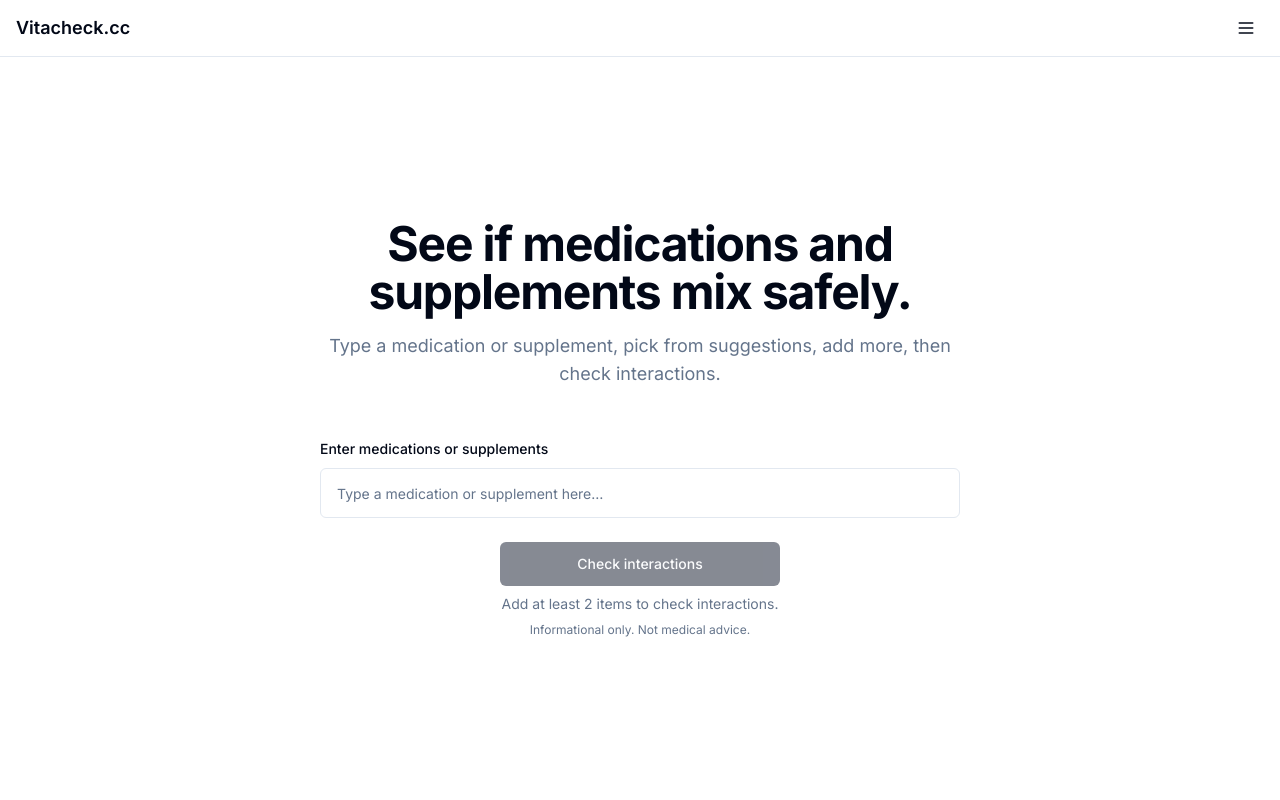
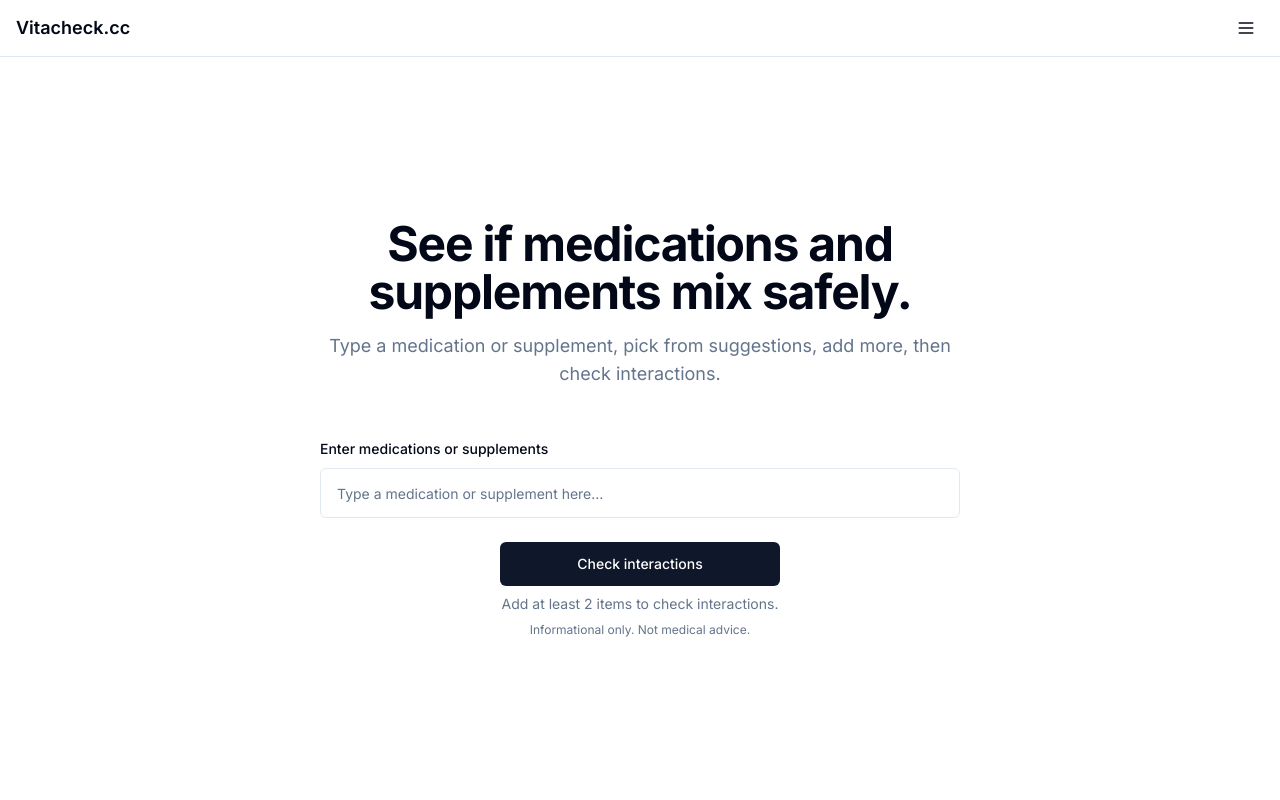
Before and after one commit to JLCurtsinger/Vitacheck-next, a Next.js app: page / in a window 1280 px wide. Shown: the top 800 px of the page. Built offline with nearby package versions, Linux system fonts and the light colour scheme.

Commit message:
Update Button component styling to enhance disabled state visibility with improved opacity and background color.

```diff
--- a/app/page.tsx
+++ b/app/page.tsx
@@ -59,7 +59,7 @@ export default function HomePage() {
             <Button
               onClick={handleCheckInteractions}
               disabled={selectedItems.length < 2}
-              className="w-full sm:w-[280px]"
+              className="w-full sm:w-[280px] disabled:opacity-100 disabled:bg-primary disabled:text-white"
               size="lg"
             >
               Check interactions
```
